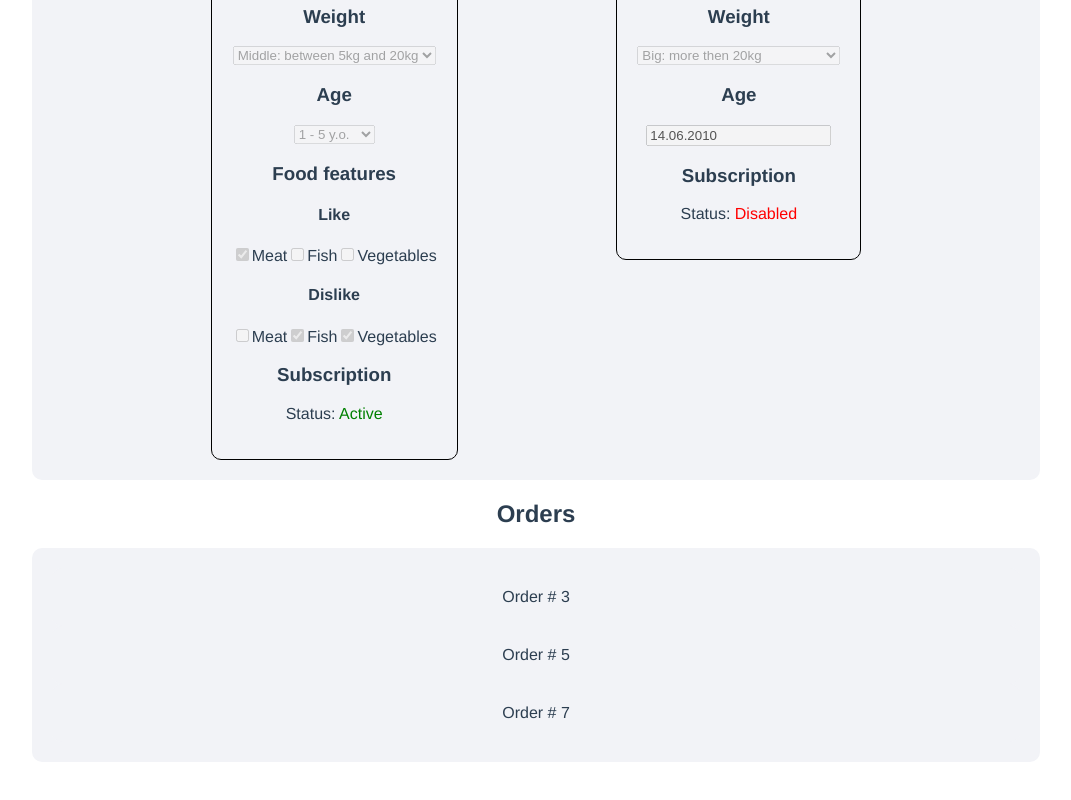
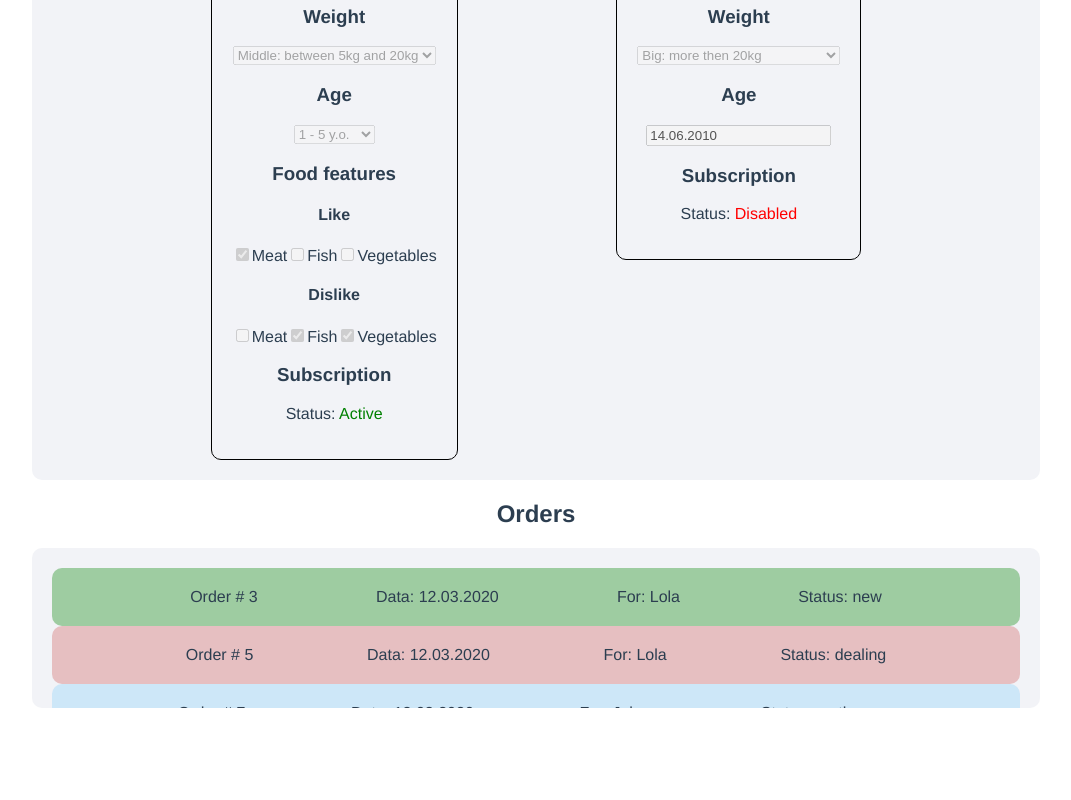
Before and after one commit to YuliaAnikeeva/f-ZooBro, a Vue app: page /profile in a window 1280 px wide. Shown: the part 675-1475 px from the top of the page, without its empty margins (104-1175 px from the left). After the commit the page ends 1423 px from the top, so only its background shows below. Built offline with nearby package versions, Linux system fonts and the light colour scheme.

Commit message:
ordercard - done

```diff
--- a/src/components/OrderCard.vue
+++ b/src/components/OrderCard.vue
@@ -1,6 +1,9 @@
 <template>
-  <div>
-    <span>Order # {{orderId}}</span>
+  <div :class="currentOrder.status">
+    <span>Order # {{ orderId }}</span>
+    <span>Data: {{ currentOrder.data }}</span>
+    <span>For: {{ pets[currentOrder.petId].name }}</span>
+    <span>Status: {{ currentOrder.status }} </span>
   </div>
 </template>
 
@@ -8,6 +11,79 @@
 export default {
   props: {
     orderId: Number,
+  },
+  data() {
+    return {
+      orders: {
+        3: {
+          data: '12.03.2020',
+          petId: 44,
+          status: 'new'
+        },
+        5: {
+          data: '12.03.2020',
+          petId: 44,
+          status: 'dealing'
+        },
+        7: {
+          data: '12.03.2020',
+          petId: 34,
+          status: 'on-the-way'
+        },
+        12: {
+          data: '12.03.2020',
+          petId: 44,
+          status: 'done'
+        },
+        44: {
+          data: '12.03.2020',
+          petId: 34,
+          status: 'canceled'
+        }
+      },
+      pets: {
+        34: {
+          name: 'Johny'
+        },
+        44: {
+          name: 'Lola'
+        }
+      }
+    }
+  },
+  computed: {
+    currentOrder() {
+      return this.orders[this.orderId]
+    }
   }
 }
 </script>
+<style lang="scss" scoped>
+  .new {
+    background-color: rgba(0, 128, 0, 0.35) !important;
+  }
+
+  .dealing {
+    background-color: rgba(205, 92, 92, 0.35) !important;
+  }
+
+  .on-the-way {
+    background-color: rgba(135, 206, 250, 0.35) !important;
+  }
+
+  .done {
+    background-color: rgba(0, 255, 0, 0.35) !important;
+  }
+
+  .canceled {
+    background-color: rgba(255, 0, 0, 0.35) !important;
+  }
+
+  div {
+    display: flex;
+    flex-flow: row nowrap;
+    justify-content: space-evenly;
+    align-items: center;
+    border-radius: 5px;
+  }
+</style>
--- a/src/components/PetCard.vue
+++ b/src/components/PetCard.vue
@@ -112,11 +112,10 @@ export default {
       }
     }
   },
-  created() {
-    this.currentPet = this.pets[this.petId]
-  },
   computed: {
-
+    currentPet () {
+      return this.pets[this.petId]
+    }
   }
 }
 </script>
--- a/src/views/Profile.vue
+++ b/src/views/Profile.vue
@@ -51,7 +51,7 @@
         phone: '2-123-141-32-31',
         address: 'Moscow Pushkin st 8 rqwead fdsfasf',
         pets: [34, 44],
-        orders: [3, 5, 7],
+        orders: [3, 5, 7, 12, 44],
         disabled: true,
       }
     }
@@ -82,6 +82,10 @@
       align-items: flex-start;
       justify-content: space-evenly;
     }
+    &-orders {
+      height: 15vh;
+      overflow-y: scroll;
+    }
   }
 
   input {
```
